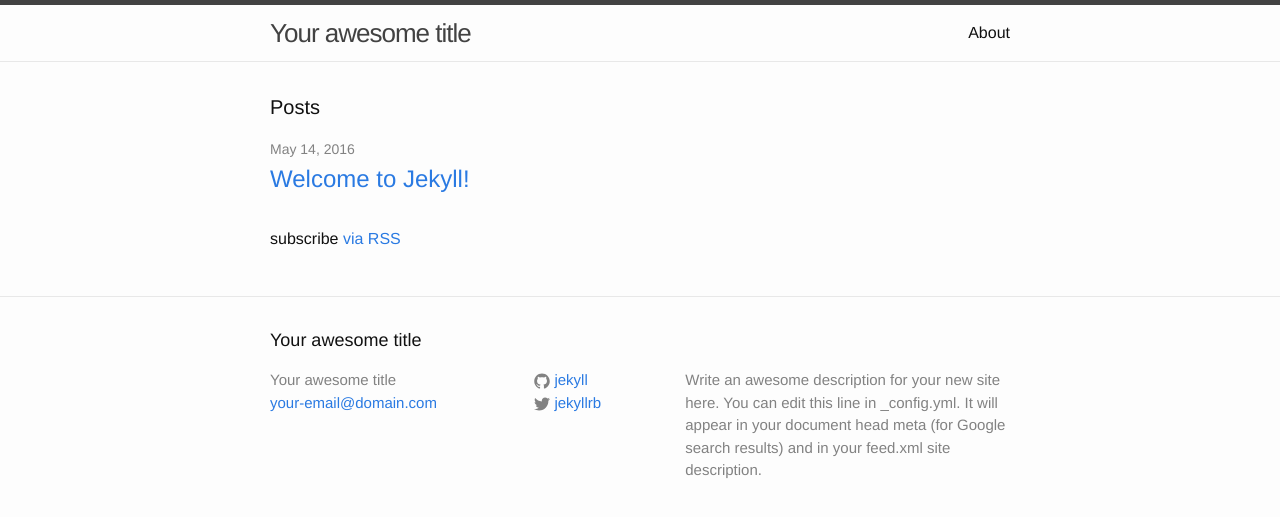
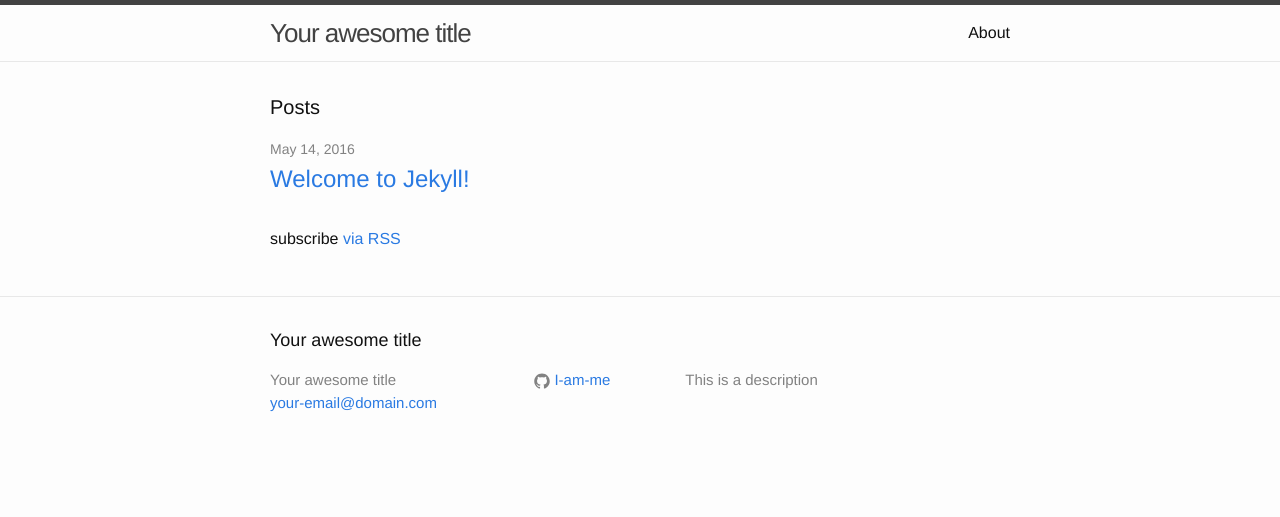
Before and after one commit to I-am-me/I-am-me.github.io, a Jekyll site: the page built from index.html, in a window 1280 px wide. Shown: the top 517 px of the page. Built offline with Jekyll 4.4.1, drawn with Linux system fonts in a browser that asks for light colours.

Commit message:
Update _config.yml

```diff
--- a/_config.yml
+++ b/_config.yml
@@ -9,13 +9,11 @@
 title: Your awesome title
 email: your-email@domain.com
 description: > # this means to ignore newlines until "baseurl:"
-  Write an awesome description for your new site here. You can edit this
-  line in _config.yml. It will appear in your document head meta (for
-  Google search results) and in your feed.xml site description.
+  This is a description
 baseurl: "" # the subpath of your site, e.g. /blog
 url: "http://yourdomain.com" # the base hostname & protocol for your site
-twitter_username: jekyllrb
-github_username:  jekyll
+twitter_username:
+github_username:  I-am-me
 
 # Build settings
 markdown: kramdown
```
